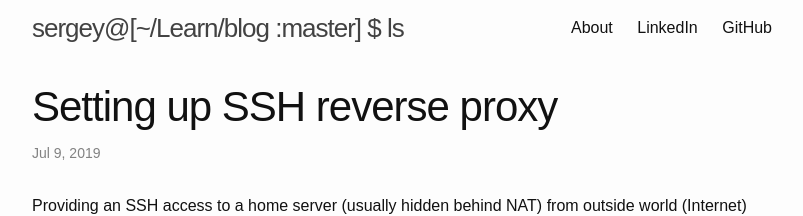
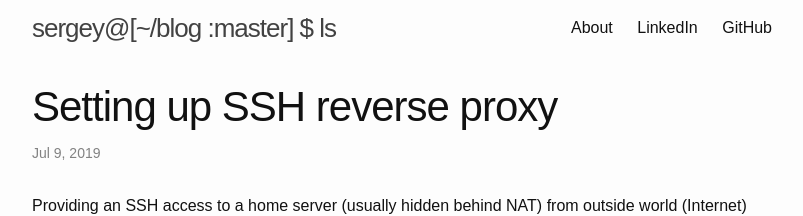
Before and after one commit to sergey-melnychuk/sergey-melnychuk.github.io, a Jekyll site: the page built from index.html, in a window 1280 px wide. Shown: the top 216 px of the page, without its empty margins (238-1041 px from the left). Built offline with Jekyll 4.4.1, drawn with Linux system fonts in a browser that asks for light colours; the list of posts is cut into pages by our own code.

Commit message:
Update blog title

```diff
--- a/_config.yml
+++ b/_config.yml
@@ -13,7 +13,7 @@
 # you will see them accessed via {{ site.title }}, {{ site.email }}, and so on.
 # You can create any custom variable you would like, and they will be accessible
 # in the templates via {{ site.myvariable }}.
-title: sergey@[~/Learn/blog :master] $ ls
+title: sergey@[~/blog :master] $ ls
 author: Sergey Melnychuk
 #email: emaill@example.com
 description: >- # this means to ignore newlines until "baseurl:"
```
